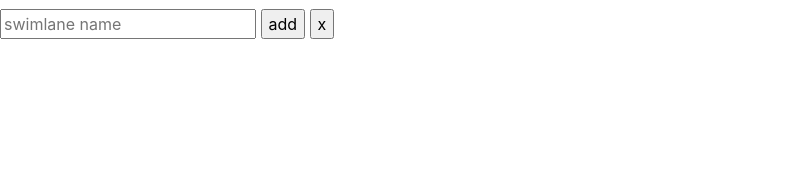
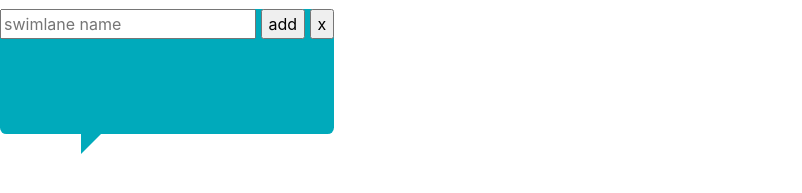
Before and after one commit to alvinjackson101/client-side-trello, a plain HTML site: page board.html in a window 1280 px wide. Both pictures are taken after a click on the button "+ add another list". Shown: the part 123-316 px from the top of the page, without its empty margins (0-802 px from the left). Drawn offline with nearby package versions, Linux system fonts and the light colour scheme.

Commit message:
added bubble base to add swimlane button

```diff
--- a/board.html
+++ b/board.html
@@ -25,12 +25,17 @@
 
                 <div class="app-container">
                     <div id="new-swimlane-button-container">
-                        <div id="form" style="display: none">
-                            <input type="text" id="swimlane-title-input" placeholder="swimlane name" />
-                            <input type="button" value="add" onclick="addSwimlane()" />
-                            <input type="button" value="x" onclick="hideButton()" />
+                        <div>
+                            <div id="form" class="dialog-box-container" style="display: none">
+                                <div>
+                                    <input type="text" id="swimlane-title-input" placeholder="swimlane name" />
+                                    <input type="button" value="add" onclick="addSwimlane()" />
+                                    <input type="button" value="x" onclick="hideButton()" />
+                                </div>
+                            </div>
                         </div>
                         <div id="present-form-button-container">
+
                             <input type="button" value="+ add another list" onclick="showButton()" />
                         </div>
                     </div>
--- a/styles.css
+++ b/styles.css
@@ -128,6 +128,30 @@ div {
 
 }
 
+.dialog-box-container{
+    position: relative;
+    background: #00aabb;
+    border-radius: .4em;
+    height: 125px;
+}
+
+.dialog-box-container::after{
+
+    content: '';
+    position: absolute;
+    bottom: 0;
+    left: 50%;
+    width: 0;
+    height: 0;
+    border: 20px solid transparent;
+    border-top-color: #00aabb;
+    border-bottom: 0;
+    border-left: 0;
+    margin-left: -86px;
+    margin-bottom: -20px;
+
+}
+
 .card {
     width: 100%;
     height: 200px;
```
